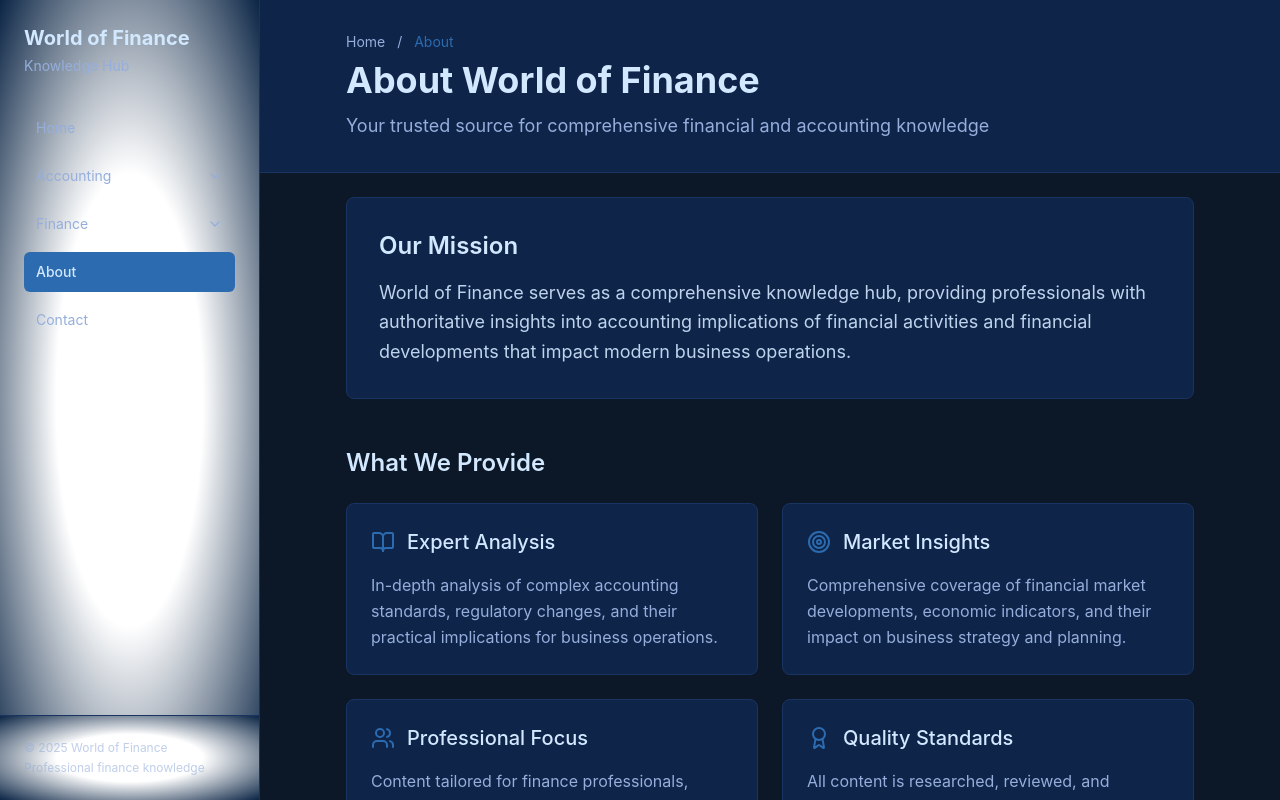
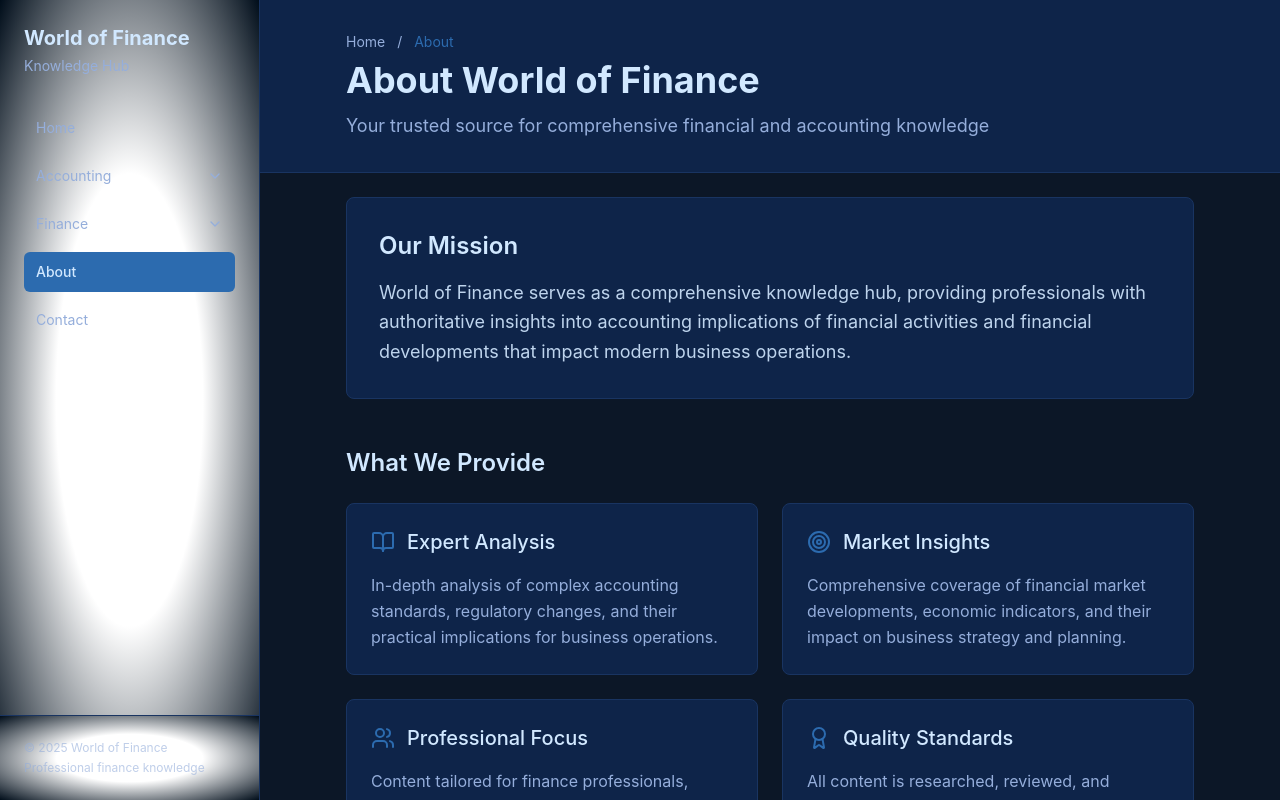
Before and after one commit to binifinance/finance-knowledge-forge, a React (Vite) app: page /about in a window 1280 px wide. Shown: the top 800 px of the page. Built offline with nearby package versions, Linux system fonts and the light colour scheme; the HTML template or start-up script is replaced by a standard one.

Commit message:
Update background fade color

```diff
--- a/src/components/Navigation.tsx
+++ b/src/components/Navigation.tsx
@@ -81,7 +81,7 @@ export function Navigation() {
           isMobileMenuOpen ? "translate-x-0" : "-translate-x-full lg:translate-x-0"
         )}
         style={{
-          background: 'radial-gradient(ellipse at center, white 40%, #0B2545 100%)'
+          background: 'radial-gradient(ellipse at center, white 40%, #000D1A 100%)'
         }}
       >
         <div className="p-6">
@@ -155,7 +155,7 @@ export function Navigation() {
         <div
           className="absolute bottom-0 left-0 right-0 p-6 border-t border-nav-border"
           style={{
-            background: 'radial-gradient(ellipse at center, white 40%, #0B2545 100%)'
+            background: 'radial-gradient(ellipse at center, white 40%, #000D1A 100%)'
           }}
         >
           <div className="text-xs text-nav-foreground/60 space-y-1">
```
